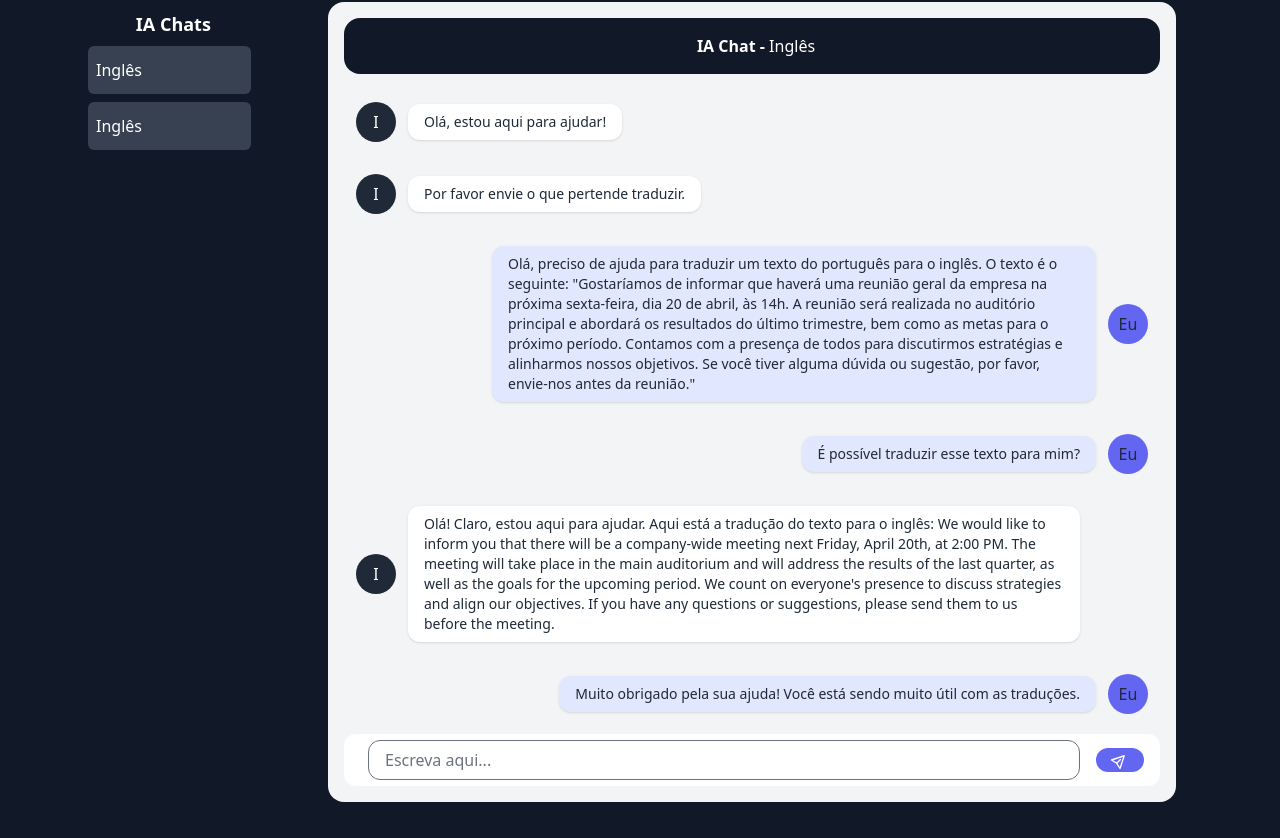
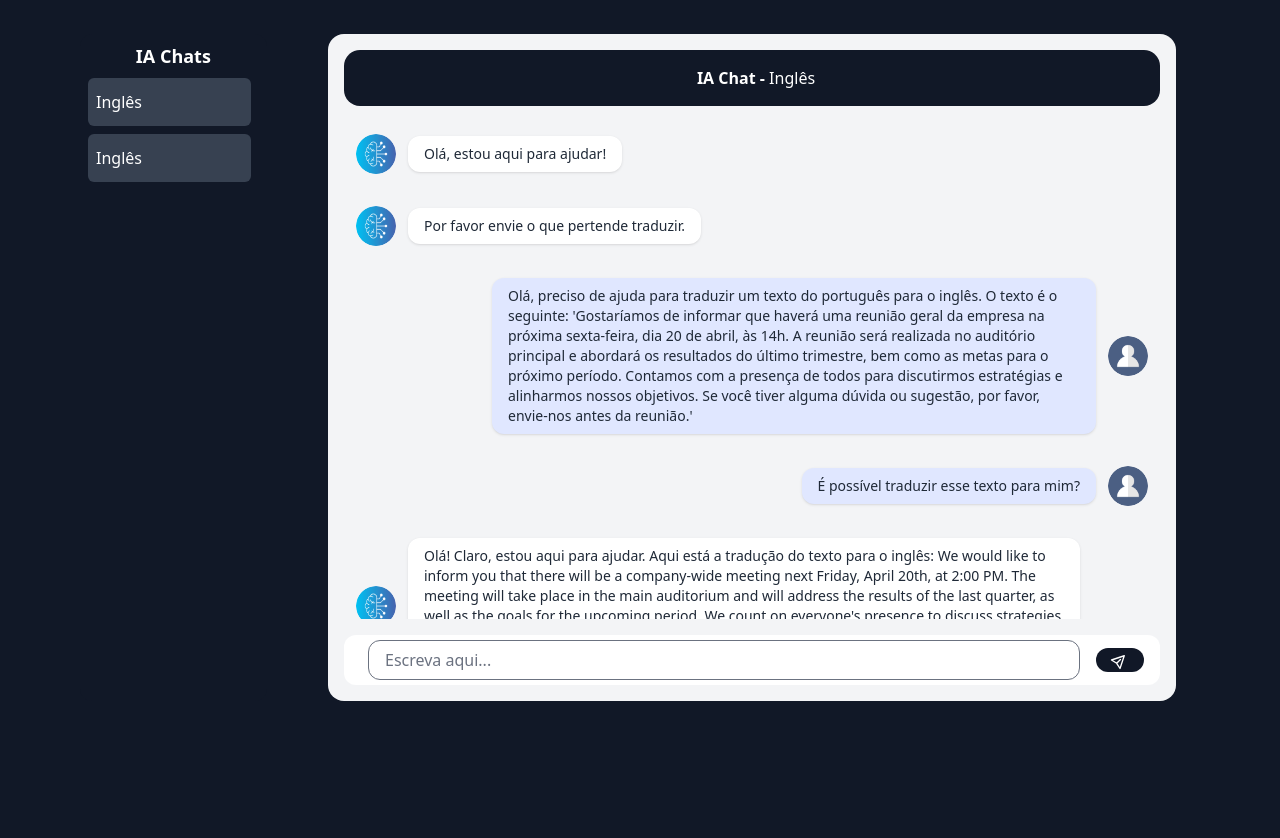
Before and after one commit to BeastPT/proj-dbw-client, a Vue app: page /chat in a window 1280 px wide. Shown: the part 202-1040 px from the top of the page. Built offline with nearby package versions, Linux system fonts and the light colour scheme.

Commit message:
update component chat

```diff
--- a/src/components/ChatMessage.vue
+++ b/src/components/ChatMessage.vue
@@ -1,28 +1,32 @@
 <template>
-  <div class="w-full mt-2 space-x-3 max-w-xs flex" :class="{ 'ml-auto justify-end':notIA, 'justify-start': !notIA }">
-    <div v-if="!notIA" class="flex-shrink-0 h-10 w-10 rounded-full image-IA"></div>
-    <div>
-      <div :class="{ 'bg-gray-300': notIA, 'bg-blue-400 text-white': !notIA }" class="p-3 rounded-r-lg rounded-bl-lg">
-        <p class="text-sm">{{ message }}</p>
+    <div :class="{ 'col-start-1 col-end-12': !isUser, 'col-start-3 col-end-13': isUser }" class="p-3 rounded-lg">
+      <div v-if="!isUser" class="flex flex-row items-center">
+        <div class="rounded-full overflow-hidden flex-shrink-0" style="width: 2.5rem; height: 2.5rem;">
+          <img src="/src/assets/images/IA_icon.png" alt="Avatar da IA" class="h-full w-full">
         </div>
-      <span class="text-xs text-gray-500 leading-none">{{ timestamp }}</span>
+        <div class="relative ml-3 text-sm bg-white py-2 px-4 shadow rounded-xl">
+          <div>{{ message }}</div>
         </div>
-    <div v-if="notIA" class="flex-shrink-0 h-10 w-10 rounded-full image-client"></div>
+      </div>
+      <div v-else class="flex items-center justify-start flex-row-reverse">
+        <div class="rounded-full overflow-hidden flex-shrink-0" style="width: 2.5rem; height: 2.5rem;">
+          <img src="/src/assets/images/user_icon.png" alt="Avatar do usuário" class="h-full w-full">
+        </div>
+        <div class="relative mr-3 text-sm bg-indigo-100 py-2 px-4 shadow rounded-xl">
+          <div>{{ message }}</div>
+        </div>
+      </div>
     </div>
   </template>
 
   <script>
   export default {
     props: {
-    notIA: {
+      isUser: {
         type: Boolean,
         required: true
       },
       message: {
-      type: String,
-      required: true
-    },
-    timestamp: {
         type: String,
         required: true
       }
@@ -31,24 +35,4 @@ export default {
   </script>
 
   <style scoped>
-/* Estilos das imagens dos avatares */
-.image-IA,
-.image-client {
-  background-size: cover;
-  background-position: center;
-  border: 2px solid #1b1d2d;
-  border-radius: 50%;
-  width: 40px;
-  height: 40px;
-}
-
-/* Estilo específico do avatar da IA */
-.image-IA {
-  background-image: url('/src/assets/images/IA.jpg'); /* Substitua pelo caminho correto da imagem da IA */
-}
-
-/* Estilo específico do avatar do cliente */
-.image-client {
-  background-image: url('/src/assets/images/cliente.jpg'); /* Substitua pelo caminho correto da imagem do cliente */
-}
   </style>
--- /dev/null
+++ b/src/components/ObterMessage.vue
@@ -0,0 +1,39 @@
+<template>
+  <div class="w-full mt-2 space-x-3 max-w-xs flex" :class="{ 'ml-auto justify-end':notIA, 'justify-start': !notIA }">
+    <div v-if="!notIA" class="flex-shrink-0 h-10 w-10 rounded-full">
+      <img src="/src/assets/images/IA_icon.png" alt="Avatar do usuário" class="h-full w-full">
+    </div>
+    <div>
+      <div :class="{ 'bg-gray-300': notIA, 'bg-blue-400 text-white': !notIA }" class="p-3 rounded-r-lg rounded-bl-lg">
+        <p class="text-sm">{{ message }}</p>
+      </div>
+      <span class="text-xs text-gray-500 leading-none">{{ timestamp }}</span>
+    </div>
+    <div v-if="notIA" class="flex-shrink-0 h-10 w-10 rounded-full">
+      <img src="/src/assets/images/user_icon.png" alt="Avatar do usuário" class="h-full w-full">
+    </div>
+  </div>
+</template>
+
+<script>
+export default {
+  props: {
+    notIA: {
+      type: Boolean,
+      required: true
+    },
+    message: {
+      type: String,
+      required: true
+    },
+    timestamp: {
+      type: String,
+      required: true
+    }
+  }
+};
+</script>
+
+<style scoped>
+
+</style>
--- a/src/views/Chat.vue
+++ b/src/views/Chat.vue
@@ -1,10 +1,10 @@
 <template>
-  <div class="font-sans bg-gray-900">
+  <div class="font-sans bg-gray-900 py-8">
 
     <div class="md:mx-20  flex h-screen relative">
 
       <!-- Menu -->
-      <div class="absolute rounded-xl h-full p-2 inset-y-0 left-0 z-10 bg-gray-900 w-3/5 md:w-2/12 sm:w-auto overflow-y-auto transition-transform duration-300 transform" :class="{ '-translate-x-full sm:translate-x-0': !showMenu, 'translate-x-0': showMenu }">
+      <div class="absolute rounded-xl h-5/6 p-2 inset-y-0 left-0 z-10 bg-gray-900 w-3/5 md:w-2/12 sm:w-auto overflow-y-auto transition-transform duration-300 transform" :class="{ '-translate-x-full sm:translate-x-0': !showMenu, 'translate-x-0': showMenu }">
         <!-- Conteúdo do menu -->
         <button v-if="windowWidth <= 640" @click="toggleChatMenu" class="block sm:hidden p-3 text-lg text-white cursor-pointer">
           <svg
@@ -42,7 +42,7 @@
           <div class="flex h-screen antialiased text-gray-800 justify-end">
             <div class=" flex-row h-full w-full md:w-4/5 overflow-x-hidden">
               <div class=" flex-col flex-auto h-full mx-6">
-                <div class="flex flex-col  flex-shrink-0 rounded-2xl bg-gray-100 h-full p-4 relative z-0">
+                <div class="flex flex-col  flex-shrink-0 rounded-2xl bg-gray-100 h-5/6 p-4 relative z-0">
                   <div class="h-14 mb-4 p-4 text-white bg-gray-900 rounded-2xl text-l flex justify-center items-center">
                     <button @click="toggleChatMenu" class="block sm:hidden p-3 text-lg text-white cursor-pointer">
                       <svg class="w-6 h-6" fill="none" stroke="currentColor" viewBox="0 0 24 24" xmlns="http://www.w3.org/2000/svg">
@@ -54,62 +54,9 @@
                     <div class="flex flex-col h-full overflow-x-auto mb-4">
                   <div class="flex flex-col h-full">
                     <div class="grid grid-cols-12 gap-y-2">
-                      <div class="col-start-1 col-end-12 p-3 rounded-lg">
-                        <div class="flex flex-row items-center">
-                          <div class="flex items-center justify-center h-10 w-10 rounded-full  bg-gray-800 text-white flex-shrink-0">I</div>
-                          <div class="relative ml-3 text-sm bg-white py-2 px-4 shadow rounded-xl">
-                            <div>Olá, estou aqui para ajudar!</div>
-                          </div>
-                        </div>
-                      </div>
-                      <div class="col-start-1 col-end-12 p-3 rounded-lg">
-                        <div class="flex flex-row items-center">
-                          <div class="flex items-center justify-center h-10 w-10 rounded-full  bg-gray-800 text-white flex-shrink-0">I</div>
-                          <div class="relative ml-3 text-sm bg-white py-2 px-4 shadow rounded-xl">
-                            <div>Por favor envie o que pertende traduzir. </div>
-                          </div>
-                        </div>
-                      </div>
-                      <div class="col-start-3 col-end-13 p-3 rounded-lg">
-                        <div class="flex items-center justify-start flex-row-reverse">
-                          <div class="flex items-center justify-center h-10 w-10 rounded-full bg-indigo-500 flex-shrink-0">Eu</div>
-                          <div class="relative mr-3 text-sm bg-indigo-100 py-2 px-4 shadow rounded-xl">
-                            <div>Olá, preciso de ajuda para traduzir um texto do português para o inglês. O texto é o seguinte: "Gostaríamos de informar que haverá uma reunião geral da empresa na próxima sexta-feira, dia 20 de abril, às 14h. A reunião será realizada no auditório principal e abordará os resultados do último trimestre, bem como as metas para o próximo período. Contamos com a presença de todos para discutirmos estratégias e alinharmos nossos objetivos. Se você tiver alguma dúvida ou sugestão, por favor, envie-nos antes da reunião." </div>
-                          </div>
-                        </div>
-                      </div>
-                      <div class="col-start-3 col-end-13 p-3 rounded-lg">
-                        <div class="flex items-center justify-start flex-row-reverse">
-                          <div class="flex items-center justify-center h-10 w-10 rounded-full bg-indigo-500 flex-shrink-0">Eu</div>
-                          <div class="relative mr-3 text-sm bg-indigo-100 py-2 px-4 shadow rounded-xl">
-                            <div>É possível traduzir esse texto para mim?</div>
-                          </div>
-                        </div>
-                      </div>
-                      <div class="col-start-1 col-end-12 p-3 rounded-lg">
-                        <div class="flex flex-row items-center">
-                          <div class="flex items-center justify-center h-10 w-10 rounded-full  bg-gray-800 text-white flex-shrink-0">I</div>
-                          <div class="relative ml-3 text-sm bg-white py-2 px-4 shadow rounded-xl">
-                            <div>Olá! Claro, estou aqui para ajudar. Aqui está a tradução do texto para o inglês: We would like to inform you that there will be a company-wide meeting next Friday, April 20th, at 2:00 PM. The meeting will take place in the main auditorium and will address the results of the last quarter, as well as the goals for the upcoming period. We count on everyone's presence to discuss strategies and align our objectives. If you have any questions or suggestions, please send them to us before the meeting.</div>
-                          </div>
-                        </div>
-                      </div>
-                      <div class="col-start-3 col-end-13 p-3 rounded-lg">
-                        <div class="flex items-center justify-start flex-row-reverse">
-                          <div class="flex items-center justify-center h-10 w-10 rounded-full bg-indigo-500 flex-shrink-0">Eu</div>
-                          <div class="relative mr-3 text-sm bg-indigo-100 py-2 px-4 shadow rounded-xl">
-                            <div>Muito obrigado pela sua ajuda! Você está sendo muito útil com as traduções.</div>
-                          </div>
-                        </div>
-                      </div>
-                      <div class="col-start-1 col-end-12 p-3 rounded-lg">
-                        <div class="flex flex-row items-center">
-                          <div class="flex items-center justify-center h-10 w-10 rounded-full  bg-gray-800 text-white flex-shrink-0">I</div>
-                          <div class="relative ml-3 text-sm bg-white py-2 px-4 shadow rounded-xl">
-                            <div> Fico feliz em poder ajudar! Se você tiver mais textos ou frases para traduzir, é só me enviar.</div>
-                          </div>
-                        </div>
-                      </div>
+
+                    <ChatMessage v-for="(message, index) in messages" :key="index" :isUser="message.isUser" :message="message.text" />
+
                     </div>
                   </div>
                 </div>
@@ -118,13 +65,13 @@
                       <div class="relative w-full">
                         <input
                           type="text"
-                          class="flex w-full border rounded-xl focus:outline-none focus:border-indigo-300 pl-4 h-10" placeholder="Escreva aqui..."
+                          class="flex w-full border rounded-xl focus:outline-none focus:border-gray-900 pl-4 h-10" placeholder="Escreva aqui..."
                         />
                       </div>
                     </div>
                     <div class="ml-4">
                       <button
-                        class="flex items-center justify-center bg-indigo-500 hover:bg-indigo-600 rounded-xl text-white px-4 py-1 flex-shrink-0">
+                        class="flex items-center justify-center bg-gray-900 hover:bg-gray-500 rounded-xl text-white px-4 py-1 flex-shrink-0">
 
                         <svg class="w-4 h-4 transform rotate-45" fill="none" stroke="currentColor" viewBox="0 0 24 24" xmlns="http://www.w3.org/2000/svg">
                           <path stroke-linecap="round" stroke-linejoin="round" stroke-width="2" d="M12 19l9 2-9-18-9 18 9-2zm0 0v-8"></path>
@@ -145,12 +92,28 @@
 
 <script>
 import { RouterLink } from 'vue-router';
+import ChatMessage from '@/components/ChatMessage.vue';
 
 export default {
+  components: {
+    ChatMessage
+  },
   data() {
     return {
       showMenu: false,
-      windowWidth: window.innerWidth
+      windowWidth: window.innerWidth,
+      messages: [
+        { text: "Olá, estou aqui para ajudar!", isUser: false },
+        { text: "Por favor envie o que pertende traduzir.", isUser: false },
+        { text: "Olá, preciso de ajuda para traduzir um texto do português para o inglês. O texto é o seguinte: 'Gostaríamos de informar que haverá uma reunião geral da empresa na próxima sexta-feira, dia 20 de abril, às 14h. A reunião será realizada no auditório principal e abordará os resultados do último trimestre, bem como as metas para o próximo período. Contamos com a presença de todos para discutirmos estratégias e alinharmos nossos objetivos. Se você tiver alguma dúvida ou sugestão, por favor, envie-nos antes da reunião.'", isUser: true },
+        { text: "É possível traduzir esse texto para mim?", isUser: true },
+        { text: "Olá! Claro, estou aqui para ajudar. Aqui está a tradução do texto para o inglês: We would like to inform you that there will be a company-wide meeting next Friday, April 20th, at 2:00 PM. The meeting will take place in the main auditorium and will address the results of the last quarter, as well as the goals for the upcoming period. We count on everyone's presence to discuss strategies and align our objectives. If you have any questions or suggestions, please send them to us before the meeting.", isUser: false },
+        { text: "Muito obrigado pela sua ajuda! Você está sendo muito útil com as traduções.", isUser: true },
+        { text: "Fico feliz em poder ajudar! Se você tiver mais textos ou frases para traduzir, é só me enviar.", isUser: false },
+        { text: "Fico feliz em poder ajudar! Se você tiver mais textos ou frases para traduzir, é só me enviar.", isUser: false },
+        { text: "Fico feliz em poder ajudar! Se você tiver mais textos ou frases para traduzir, é só me enviar.", isUser: false },
+        { text: "Fico feliz em poder ajudar! Se você tiver mais textos ou frases para traduzir, é só me enviar.", isUser: true }
+      ]
     };
   },
   mounted() {
```
Also changed, not shown: src/views/ObterAjuda_IA.vue (+18 -9 lines), src/assets/images/IA_icon.png (added), src/assets/images/user_icon.png (added). Lines whose indentation alone changed are shown as unchanged.
